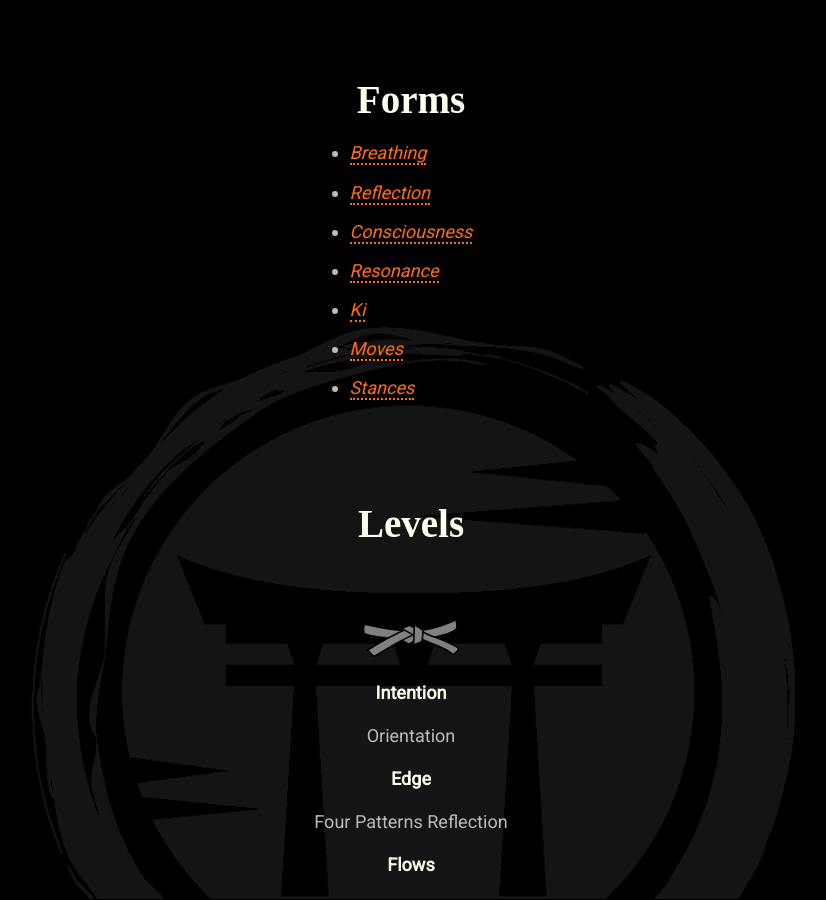
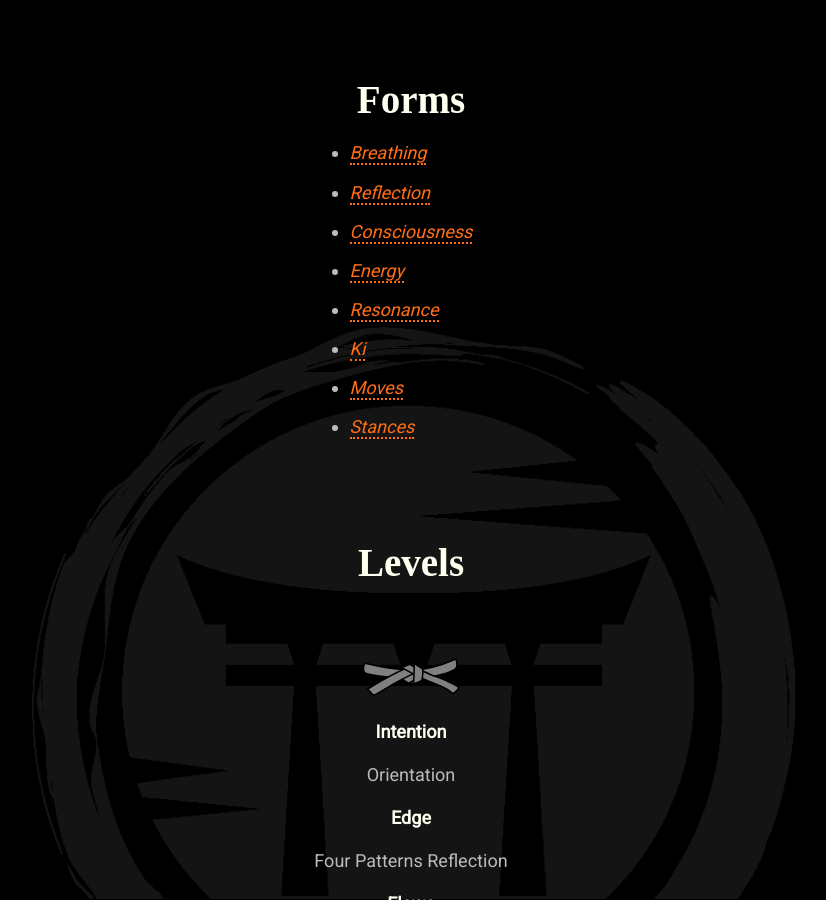
Before and after one commit to mindset-dojo/mindset-dojo.github.io, a Jekyll site: the page built from program.md, in a window 1280 px wide and 900 px high, scrolled down 1074 px. Shown: the whole window, without its empty margins (229-1055 px from the left). Built offline with Jekyll 4.4.1, drawn with Linux system fonts in a browser that asks for light colours; some web fonts are replaced.

Commit message:
feat(program): add in febi energy as a form into the program.

```diff
--- a/_data/program.yaml
+++ b/_data/program.yaml
@@ -26,6 +26,8 @@ sections:
           url: https://en.wikipedia.org/wiki/Self-reflection
         - label: "Consciousness"
           url: https://www.nondualitylife.com/levels-of-consciousness
+        - label: "Energy"
+          url: https://zenleader.global/s/FEBI-Technical-Manual-2024.pdf
         - label: "Resonance"
           url: https://static1.squarespace.com/static/66b622f49a9c4b791061dd7f/t/675c9d2fc876057bcf6bc740/1734122800096/Resonate+infographic+mm.pdf
         - label: "Ki"
```
